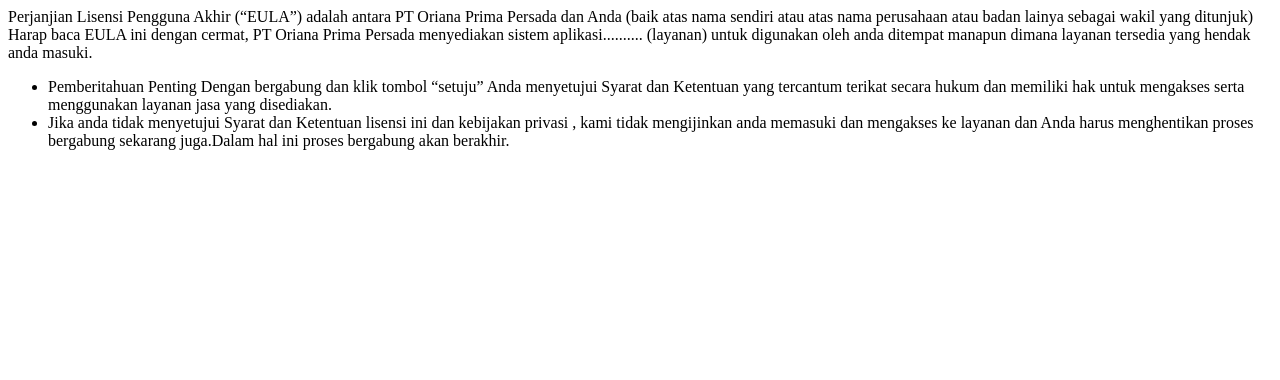
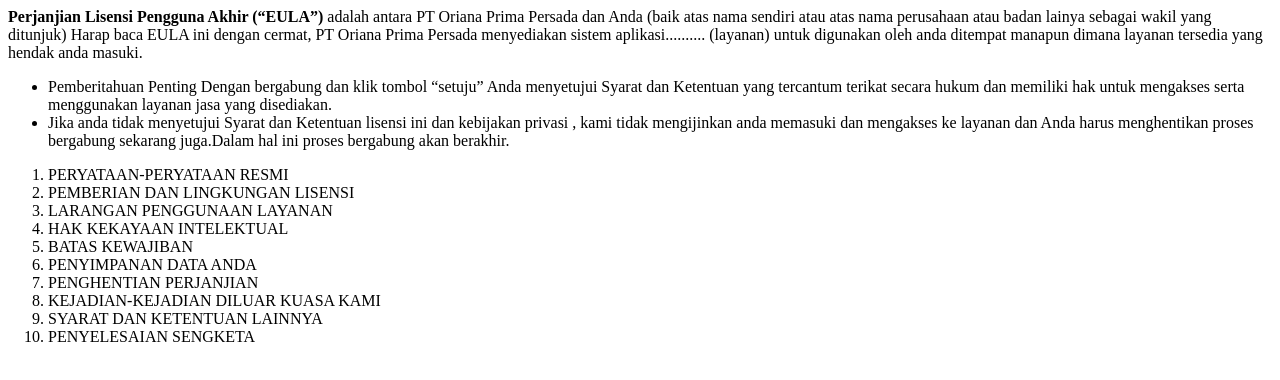
Before and after one commit to TribuanaTunggaDewa/TribuanaTunggaDewa.github.io, a plain HTML site: page index.html in a window 1280 px wide. Drawn offline with Linux system fonts and the light colour scheme.

Commit message:
init eula

```diff
--- a/index.html
+++ b/index.html
@@ -4,7 +4,8 @@
         <title>Term Of Services</title>
     </head>
     <body>
-        <p>Perjanjian Lisensi Pengguna Akhir (“EULA”) adalah antara PT Oriana Prima Persada dan Anda (baik atas nama sendiri atau atas nama perusahaan atau badan lainya sebagai wakil yang ditunjuk) Harap baca EULA ini dengan cermat, PT Oriana Prima Persada menyediakan sistem aplikasi.......... (layanan) untuk digunakan oleh anda ditempat manapun dimana layanan tersedia yang hendak anda masuki.</p>
+        <p><b>Perjanjian Lisensi Pengguna Akhir (“EULA”)</b> adalah antara PT Oriana Prima Persada dan Anda (baik atas nama sendiri atau atas nama perusahaan atau badan lainya sebagai wakil yang ditunjuk) Harap baca EULA ini dengan cermat, PT Oriana Prima Persada menyediakan sistem aplikasi.......... (layanan) untuk digunakan oleh anda ditempat manapun dimana layanan tersedia yang hendak anda masuki.</p>
+
         <ul>
             <li>
                 Pemberitahuan Penting
@@ -14,5 +15,38 @@ Dengan bergabung dan klik tombol “setuju” Anda menyetujui Syarat dan Ketentu
                 Jika anda tidak menyetujui Syarat dan Ketentuan lisensi ini dan kebijakan privasi , kami tidak mengijinkan anda memasuki dan mengakses ke layanan dan Anda harus menghentikan proses bergabung sekarang juga.Dalam hal ini proses bergabung akan berakhir.
             </li>
         </ul>
+
+        <ol>
+            <li>
+                PERYATAAN-PERYATAAN RESMI
+            </li>
+            <li>
+                PEMBERIAN DAN LINGKUNGAN LISENSI
+            </li>
+            <li>
+                LARANGAN PENGGUNAAN LAYANAN
+            </li>
+            <li>
+                HAK KEKAYAAN INTELEKTUAL
+            </li>
+            <li>
+                BATAS KEWAJIBAN
+            </li>
+            <li>
+                PENYIMPANAN DATA ANDA
+            </li>
+            <li>
+                PENGHENTIAN PERJANJIAN
+            </li>
+            <li>
+                KEJADIAN-KEJADIAN DILUAR KUASA KAMI
+            </li>
+            <li>
+                SYARAT DAN KETENTUAN LAINNYA
+            </li>
+            <li>
+                PENYELESAIAN SENGKETA
+            </li>
+        </ol>
     </body>
 </html>
```
